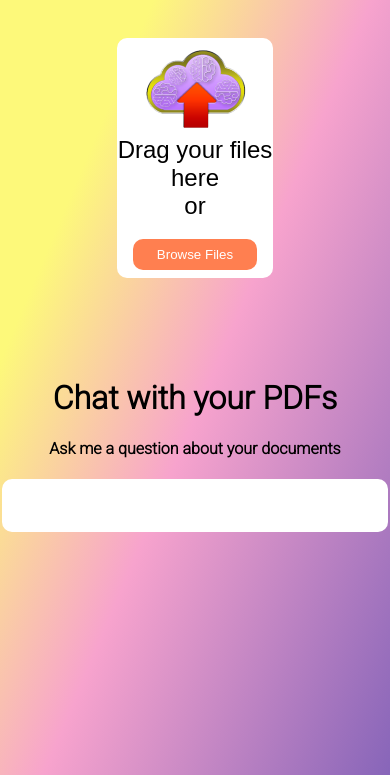
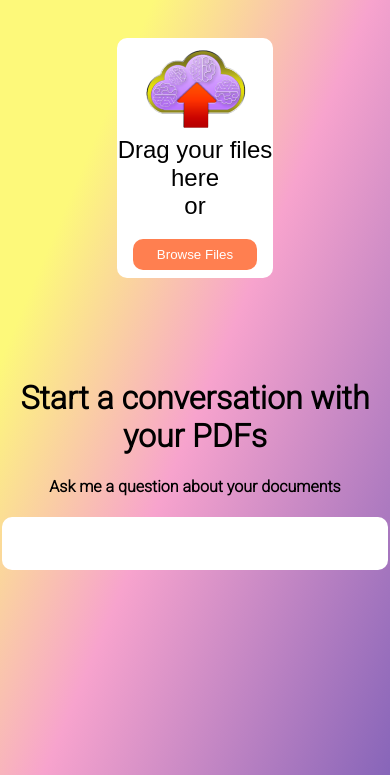
Before and after one commit to ManuelCampiUA/NGPT, a Flask app: template app/templates/chat.html in a window 390 px wide. Shown: the part 69-844 px from the top of the page. Run offline with Flask 3, Linux system fonts and the light colour scheme; the template is opened without the code that fills it, so the values that code supplies are empty; parts of the project's set-up code (start-up, migrations or seed data) failed here and were passed over.

Commit message:
Refactor css naming

```diff
--- a/app/static/css/chat.css
+++ b/app/static/css/chat.css
@@ -1,10 +1,10 @@
-.flex_container {
+.flex-container {
     display: flex;
     padding: 0;
     margin: 0;
 }
 
-.main_content {
+.main-content {
     flex: 80%;
     padding: 3% 3% 0 3%;
 }
@@ -212,7 +212,7 @@
 
 /* Breakpoints */
 @media screen and (max-width: 990px) {
-    .main_content {
+    .main-content {
         padding-left: 5%;
         flex: 70%;
     }
@@ -221,22 +221,22 @@
         flex: 30%
     }
 
-    .flex_container {
+    .flex-container {
         display: flex;
 
     }
 }
 
 @media screen and (max-width: 800px) {
-    .main_content {
+    .main-content {
         padding-left: 0;
     }
 
-    .flex_container {
+    .flex-container {
         display: flex;
     }
 
-    .drop_section {
+    .drop-section {
         margin: 5% 5% 0 5%;
     }
 }
@@ -246,20 +246,20 @@
         text-align: center;
     }
 
-    .drop_section_content {
+    .drop-section-content {
         margin: 0;
     }
 
-    .main_content {
+    .main-content {
         padding: 0;
     }
 
-    .flex_container {
+    .flex-container {
         display: flex;
         flex-direction: column;
     }
 
-    .drop_section {
+    .drop-section {
         margin: 10% 30% 0 30%;
     }
 
--- a/app/static/css/loginregister.css
+++ b/app/static/css/loginregister.css
@@ -55,15 +55,15 @@
     font-weight: 700;
 }
 
-.login_link {
+.login-link {
     color: var(--secondary-color);
 }
 
-.login_link:visited {
+.login-link:visited {
     color: var(--secondary-color);
 }
 
-.already_member {
+.already-member {
     color: var(--secondary-color);
     font-size: 18px;
 }
--- a/app/static/js/draganddrop.js
+++ b/app/static/js/draganddrop.js
@@ -1,7 +1,7 @@
 let pendingUploadRequest = false;
-const dropArea = document.querySelector('.drop_section');
+const dropArea = document.querySelector('.drop-section');
 const fileSelectorInput = document.querySelector('.file-selector-input');
-const progressBar = document.getElementById('progress_bar');
+const progressBar = document.getElementById('progress-bar');
 
 function filePreparation(file) {
     const formData = new FormData();
@@ -47,18 +47,18 @@ document.addEventListener('DOMContentLoaded', () => {
     });
     window.addEventListener('dragover', (event) => {
         event.preventDefault();
-        dropArea.classList.add('drag_over_effect');
+        dropArea.classList.add('drag-over-effect');
     });
     window.addEventListener('dragleave', () => {
-        dropArea.classList.remove('drag_over_effect');
+        dropArea.classList.remove('drag-over-effect');
     });
     window.addEventListener('drop', (event) => {
         event.preventDefault();
-        dropArea.classList.remove('drag_over_effect');
+        dropArea.classList.remove('drag-over-effect');
     });
     dropArea.addEventListener('drop', (event) => {
         event.preventDefault();
-        dropArea.classList.remove('drag_over_effect');
+        dropArea.classList.remove('drag-over-effect');
         uploadFile(event.dataTransfer.files);
     });
     dropArea.addEventListener('click', () => {
--- a/app/static/js/filelist.js
+++ b/app/static/js/filelist.js
@@ -1,4 +1,4 @@
-const ulFileList = document.getElementById('file_list');
+const ulFileList = document.getElementById('file-list');
 
 async function getFileList() {
     try {
--- a/app/templates/chat.html
+++ b/app/templates/chat.html
@@ -5,11 +5,11 @@
 {% endblock %}
 {% block content %}
 
-<div class="flex_container">
+<div class="flex-container">
     <div class="sidebar">
-        <div class="drop_process">
-            <div class="drop_section">
-                <div class=drop_section_content>
+        <div class="drop-process">
+            <div class="drop-section">
+                <div class=drop-section-content>
                     <img src="{{ url_for('static', filename='img/cloud.png') }}">
                     <span>Drag your files here</span>
                     <span>or</span>
@@ -21,16 +21,16 @@
                 </div>
             </div>
             <div id="process">
-                <progress value="0" max="100" id="progress_bar"></progress>
+                <progress value="0" max="100" id="progress-bar"></progress>
             </div>
         </div>
 
         <div class="sidebar" id="pdf sidebar">
-            <ul id="file_list"></ul>
+            <ul id="file-list"></ul>
         </div>
     </div>
-    <div class="main_content">
-        <h1 class="titolo">Chat with your PDFs</h1>
+    <div class="main-content">
+        <h1 class="titolo">Start a conversation with your PDFs</h1>
         <h4 class="titolo">Ask me a question about your documents</h4>
         <div id="QeA"></div>
         <form id="question">
--- a/app/templates/register.html
+++ b/app/templates/register.html
@@ -15,7 +15,7 @@
                 <input type="password" name="password" class="form-control" placeholder="Password" required />
             </div>
             <div>
-                <p class="already_member">Already a member? <a class="login_link" href="login">Login</a></p>
+                <p class="already-member">Already a member? <a class="login-link" href="login">Login</a></p>
             </div>
             <button type="submit" class="btn">Sign up</button>
         </form>
```
Also changed, not shown: other parts of app/static/css/chat.css (+24 -24 lines), README.md.
